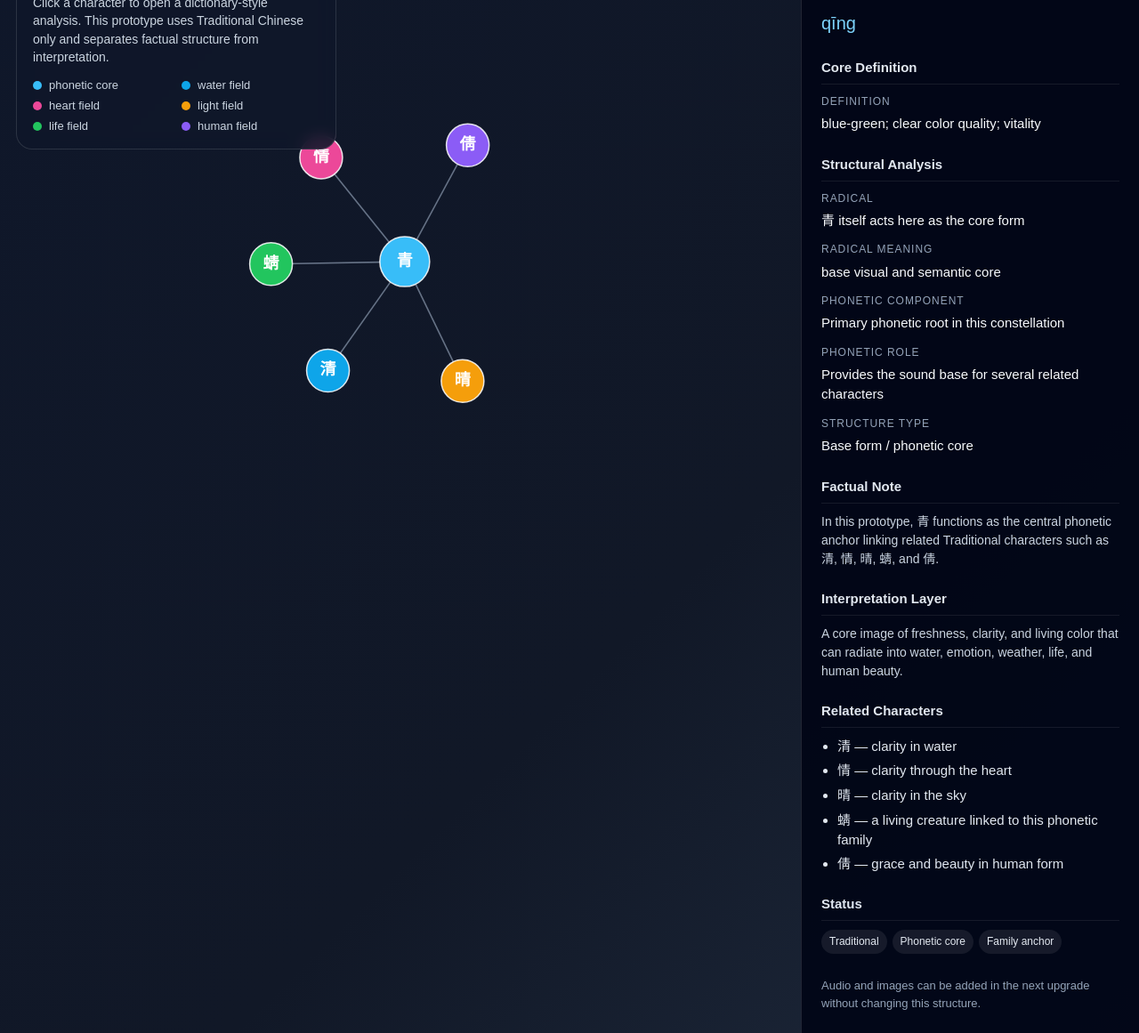
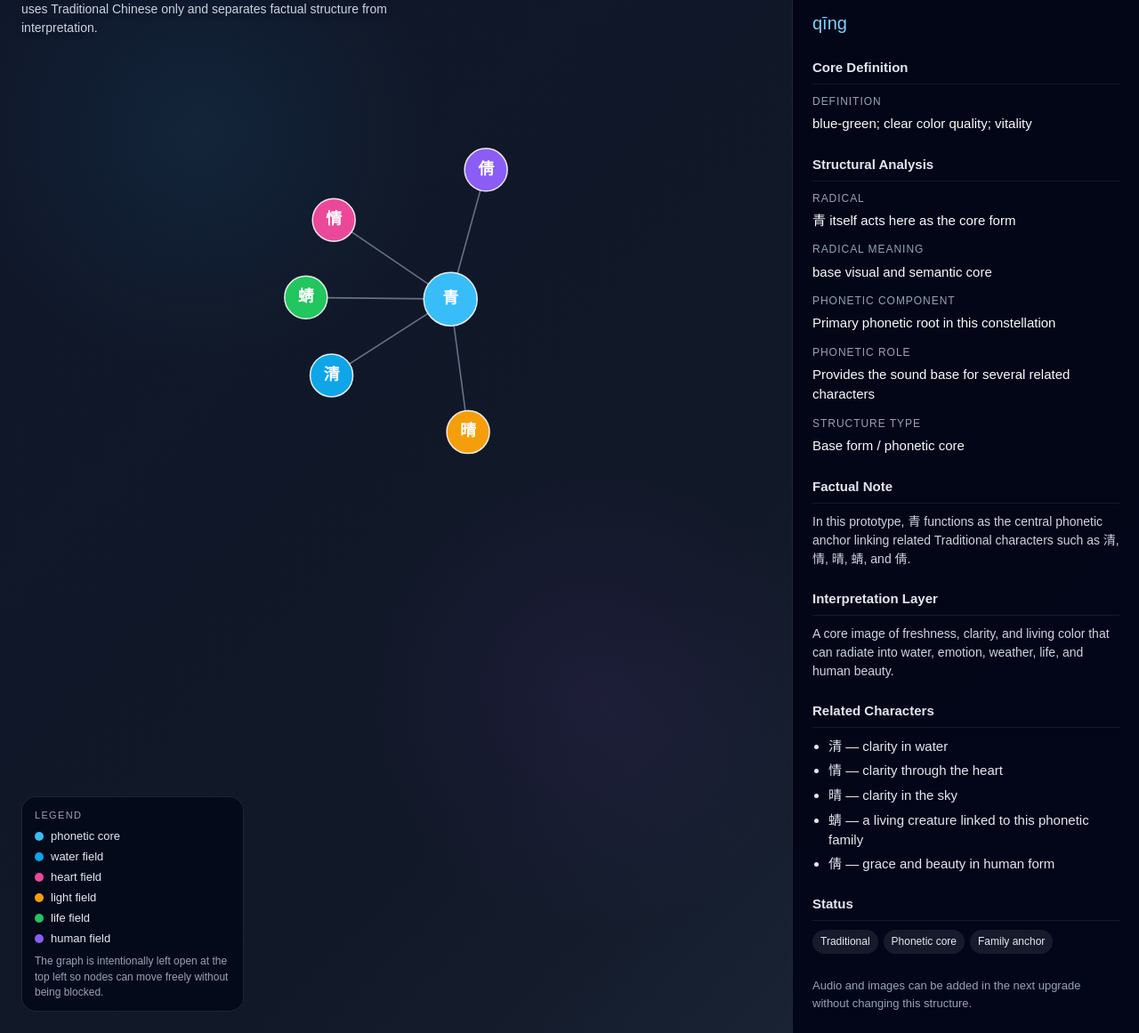
Before and after one commit to morgrazianito-source/chinese-character-universe, a plain HTML site: page index.html in a window 1280 px wide. Shown: the part 104-1265 px from the top of the page at 89% size. Drawn offline with nearby package versions, Linux system fonts and the light colour scheme.

Commit message:
Update index.html

```diff
--- a/index.html
+++ b/index.html
@@ -24,40 +24,63 @@
       flex: 1;
       position: relative;
       overflow: hidden;
+      background:
+        radial-gradient(circle at 25% 20%, rgba(56,189,248,0.08), transparent 22%),
+        radial-gradient(circle at 75% 70%, rgba(168,85,247,0.08), transparent 24%);
     }
 
-    .topbar {
+    .graph-header {
       position: absolute;
-      top: 18px;
-      left: 18px;
-      z-index: 10;
-      width: 360px;
-      background: rgba(15, 23, 42, 0.88);
-      border: 1px solid rgba(255,255,255,0.12);
-      border-radius: 18px;
-      padding: 18px;
+      top: 20px;
+      left: 24px;
+      z-index: 8;
+      max-width: 420px;
+      pointer-events: none;
+    }
+
+    .graph-header h1 {
+      margin: 0 0 8px 0;
+      font-size: 24px;
+      line-height: 1.15;
+      color: #f8fafc;
+      text-shadow: 0 1px 10px rgba(0,0,0,0.35);
+    }
+
+    .graph-header p {
+      margin: 0;
+      color: #cbd5e1;
+      font-size: 14px;
+      line-height: 1.5;
+      text-shadow: 0 1px 10px rgba(0,0,0,0.35);
+    }
+
+    .legend-box {
+      position: absolute;
+      left: 24px;
+      bottom: 24px;
+      z-index: 8;
+      width: 250px;
+      background: rgba(2, 6, 23, 0.72);
+      border: 1px solid rgba(255,255,255,0.10);
+      border-radius: 16px;
+      padding: 14px 14px 12px 14px;
       backdrop-filter: blur(8px);
     }
 
-    .topbar h1 {
-      margin: 0 0 8px 0;
-      font-size: 22px;
-    }
-
-    .topbar p {
-      margin: 0;
-      color: #cbd5e1;
-      font-size: 14px;
-      line-height: 1.45;
+    .legend-title {
+      font-size: 11px;
+      letter-spacing: 0.12em;
+      text-transform: uppercase;
+      color: #94a3b8;
+      margin-bottom: 10px;
     }
 
     .legend {
-      margin-top: 14px;
       display: grid;
-      grid-template-columns: 1fr 1fr;
-      gap: 8px 12px;
+      grid-template-columns: 1fr;
+      gap: 8px;
       font-size: 13px;
-      color: #cbd5e1;
+      color: #e2e8f0;
     }
 
     .legend-item {
@@ -71,6 +94,14 @@
       height: 10px;
       border-radius: 999px;
       display: inline-block;
+      flex: 0 0 auto;
+    }
+
+    .legend-note {
+      margin-top: 10px;
+      font-size: 12px;
+      line-height: 1.45;
+      color: #94a3b8;
     }
 
     svg {
@@ -80,9 +111,9 @@
     }
 
     .panel {
-      width: 380px;
+      width: 390px;
       min-height: 100vh;
-      background: rgba(2, 6, 23, 0.95);
+      background: rgba(2, 6, 23, 0.97);
       border-left: 1px solid rgba(255,255,255,0.12);
       padding: 24px 22px;
       overflow-y: auto;
@@ -198,10 +229,17 @@
         min-height: auto;
       }
 
-      .topbar {
-        width: calc(100% - 24px);
-        left: 12px;
+      .graph-header {
         top: 12px;
+        left: 14px;
+        right: 14px;
+        max-width: none;
+      }
+
+      .legend-box {
+        left: 14px;
+        bottom: 14px;
+        width: calc(100% - 28px);
       }
 
       svg {
@@ -213,13 +251,18 @@
 <body>
   <div class="layout">
     <div class="graph-area">
-      <div class="topbar">
+      <div class="graph-header">
         <h1>Traditional Chinese Character Universe</h1>
         <p>
           Click a character to open a dictionary-style analysis. This prototype uses
           Traditional Chinese only and separates factual structure from interpretation.
         </p>
+      </div>
 
+      <svg></svg>
+
+      <div class="legend-box">
+        <div class="legend-title">Legend</div>
         <div class="legend">
           <div class="legend-item"><span class="dot" style="background:#38bdf8"></span> phonetic core</div>
           <div class="legend-item"><span class="dot" style="background:#0ea5e9"></span> water field</div>
@@ -228,9 +271,10 @@
           <div class="legend-item"><span class="dot" style="background:#22c55e"></span> life field</div>
           <div class="legend-item"><span class="dot" style="background:#8b5cf6"></span> human field</div>
         </div>
+        <div class="legend-note">
+          The graph is intentionally left open at the top left so nodes can move freely without being blocked.
+        </div>
       </div>
-
-      <svg></svg>
     </div>
 
     <aside class="panel">
@@ -462,11 +506,25 @@
       `;
     }
 
+    function getGraphWidth() {
+      return window.innerWidth > 900 ? window.innerWidth - 390 : window.innerWidth;
+    }
+
+    function getGraphHeight() {
+      return window.innerWidth > 900 ? window.innerHeight : window.innerHeight * 0.68;
+    }
+
+    let graphWidth = getGraphWidth();
+    let graphHeight = getGraphHeight();
+
+    svg.attr("width", graphWidth).attr("height", graphHeight);
+
     const simulation = d3.forceSimulation(nodes)
-      .force("link", d3.forceLink(links).id(d => d.id).distance(140))
-      .force("charge", d3.forceManyBody().strength(-380))
-      .force("center", d3.forceCenter(window.innerWidth * 0.33, window.innerHeight / 2))
-      .force("collide", d3.forceCollide(42));
+      .force("link", d3.forceLink(links).id(d => d.id).distance(150))
+      .force("charge", d3.forceManyBody().strength(-420))
+      .force("center", d3.forceCenter(graphWidth * 0.5, graphHeight * 0.55))
+      .force("collide", d3.forceCollide(46))
+      .force("y", d3.forceY(graphHeight * 0.58).strength(0.05));
 
     const link = svg.append("g")
       .selectAll("line")
@@ -482,14 +540,12 @@
       .data(nodes)
       .enter()
       .append("circle")
-      .attr("r", d => d.id === "青" ? 28 : 24)
+      .attr("r", d => d.id === "青" ? 30 : 24)
       .attr("fill", d => colors[d.group])
-      .attr("stroke", "rgba(255,255,255,0.85)")
+      .attr("stroke", "rgba(255,255,255,0.88)")
       .attr("stroke-width", 1.5)
       .style("cursor", "pointer")
-      .on("click", (_, d) => {
-        renderPanel(d.id);
-      })
+      .on("click", (_, d) => renderPanel(d.id))
       .call(
         d3.drag()
           .on("start", dragstarted)
@@ -538,10 +594,12 @@
     }
 
     window.addEventListener("resize", () => {
-      svg.attr("width", window.innerWidth);
-      svg.attr("height", window.innerHeight);
-      simulation.force("center", d3.forceCenter(window.innerWidth * 0.33, window.innerHeight / 2));
-      simulation.alpha(0.5).restart();
+      graphWidth = getGraphWidth();
+      graphHeight = getGraphHeight();
+      svg.attr("width", graphWidth).attr("height", graphHeight);
+      simulation.force("center", d3.forceCenter(graphWidth * 0.5, graphHeight * 0.55));
+      simulation.force("y", d3.forceY(graphHeight * 0.58).strength(0.05));
+      simulation.alpha(0.6).restart();
     });
 
     renderPanel("青");
```
